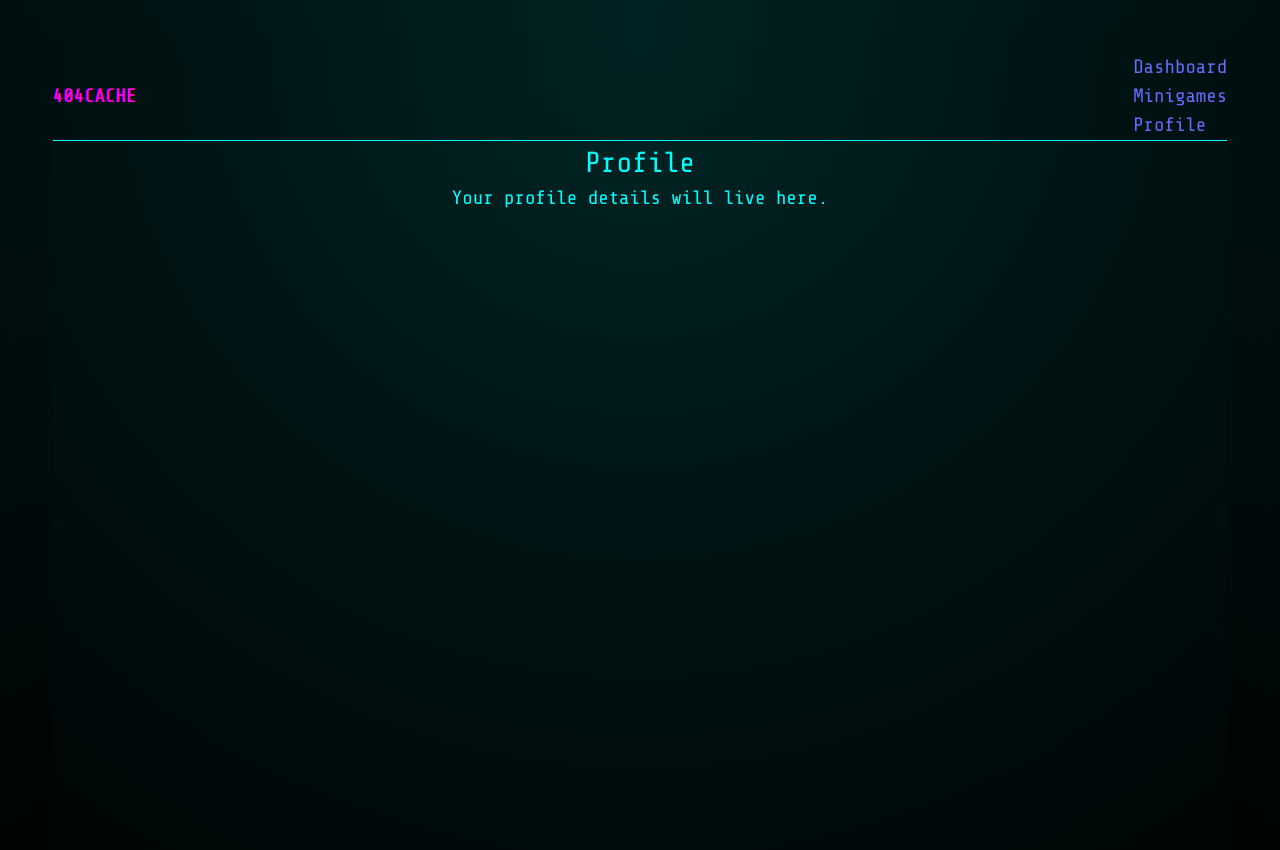
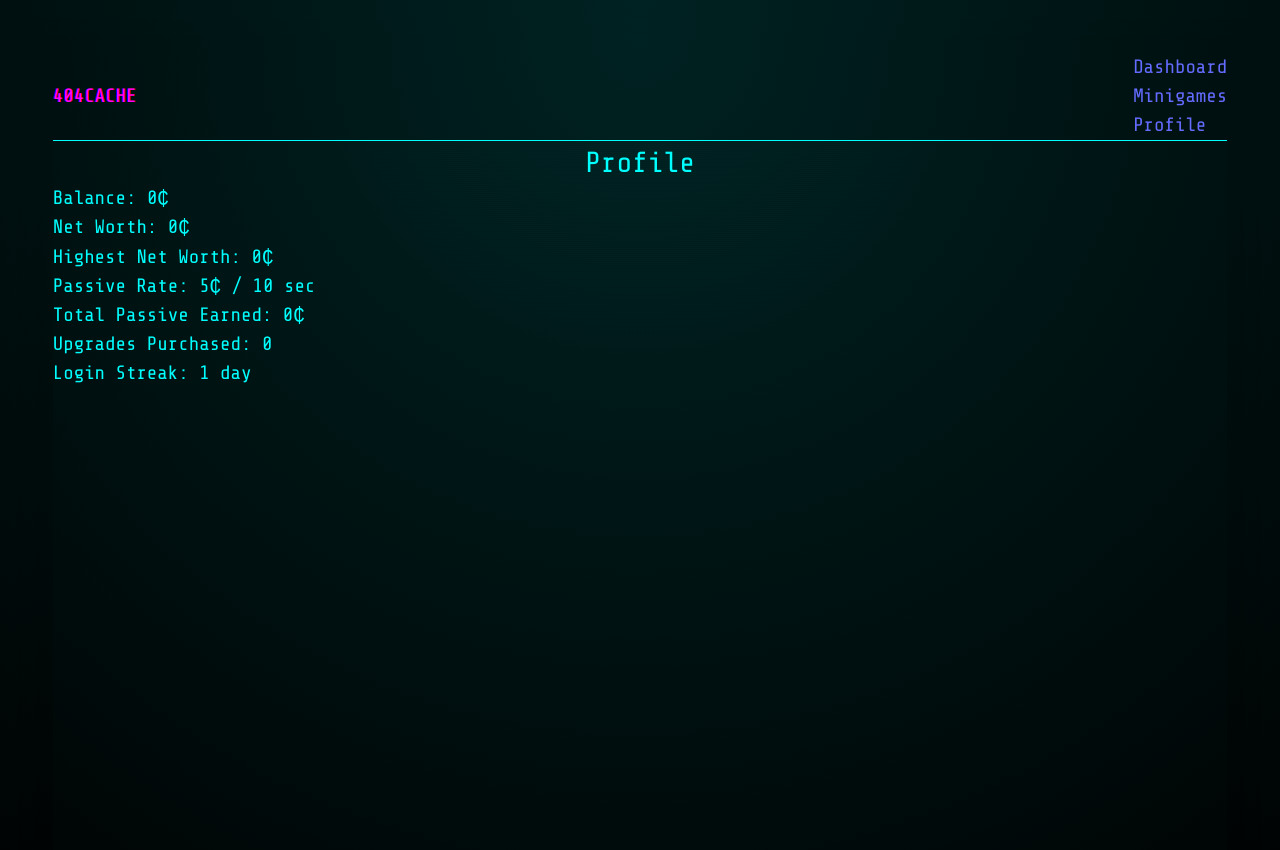
Before and after one commit to uxillary/404cache, a React (Vite) app: page /profile in a window 1280 px wide. Shown: the top 850 px of the page. Built offline with nearby package versions, Linux system fonts and the light colour scheme.

Commit message:
Add profile stats component

```diff
--- /dev/null
+++ b/src/components/ProfileStats.jsx
@@ -0,0 +1,48 @@
+import { useEffect, useState } from 'react';
+import { getItem } from '../lib/storage';
+
+function ProfileStats() {
+  const [stats, setStats] = useState(null);
+
+  useEffect(() => {
+    const balance = getItem('balance') ?? 0;
+    const passiveRate = getItem('passiveRate') ?? 5;
+    const passiveEarned = getItem('passiveEarned') ?? 0;
+    const loginStreak = getItem('loginStreak') ?? 1;
+    const purchasedUpgrades = getItem('purchasedUpgrades') ?? [];
+    const history = getItem('netWorthHistory') ?? [];
+
+    const highestNetWorth =
+      history.length > 0 ? Math.max(...history) : balance;
+    const lastNetWorth =
+      history.length > 0 ? history[history.length - 1] : balance;
+
+    setStats({
+      balance,
+      passiveRate,
+      passiveEarned,
+      loginStreak,
+      upgrades: purchasedUpgrades.length,
+      highestNetWorth,
+      lastNetWorth,
+    });
+  }, []);
+
+  if (!stats) return null;
+
+  return (
+    <div className="text-left mx-auto max-w-xs space-y-2">
+      <div>Balance: {stats.balance}₵</div>
+      <div>Net Worth: {stats.lastNetWorth}₵</div>
+      <div>Highest Net Worth: {stats.highestNetWorth}₵</div>
+      <div>Passive Rate: {stats.passiveRate}₵ / 10 sec</div>
+      <div>Total Passive Earned: {stats.passiveEarned}₵</div>
+      <div>Upgrades Purchased: {stats.upgrades}</div>
+      <div>
+        Login Streak: {stats.loginStreak} day{stats.loginStreak !== 1 ? 's' : ''}
+      </div>
+    </div>
+  );
+}
+
+export default ProfileStats;
--- a/src/pages/Profile.jsx
+++ b/src/pages/Profile.jsx
@@ -1,11 +1,12 @@
 import Layout from '../components/Layout';
+import ProfileStats from '../components/ProfileStats';
 
 function Profile() {
   return (
     <Layout>
       <div className="text-center text-green-400 mt-10">
         <h2 className="text-3xl mb-4">Profile</h2>
-        <p>Your profile details will live here.</p>
+        <ProfileStats />
       </div>
     </Layout>
   );
```
